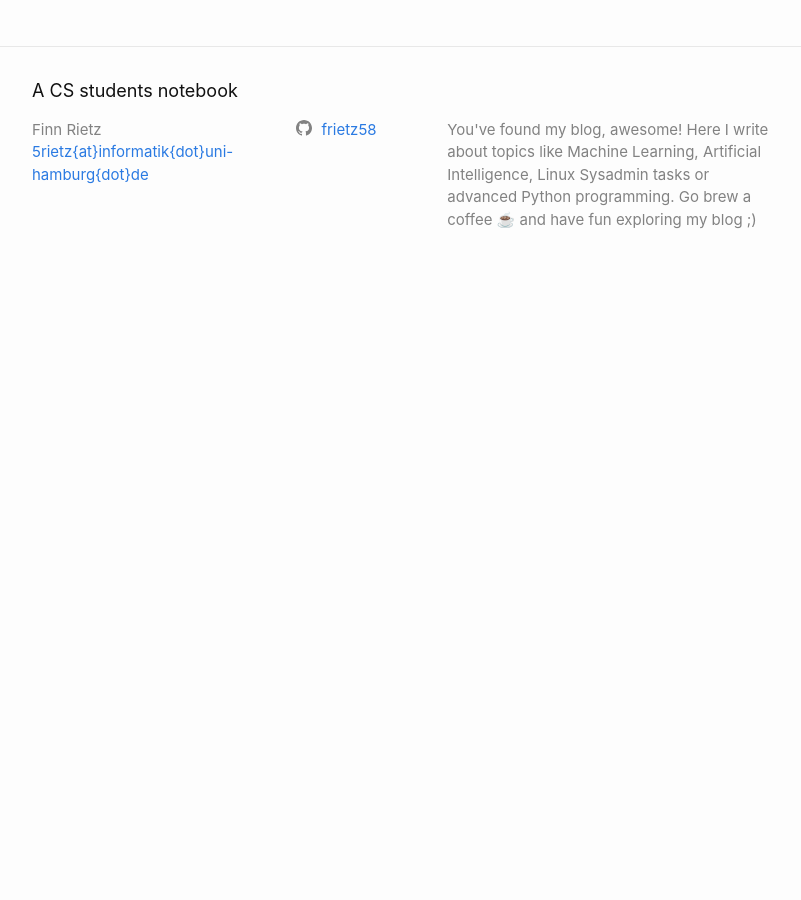
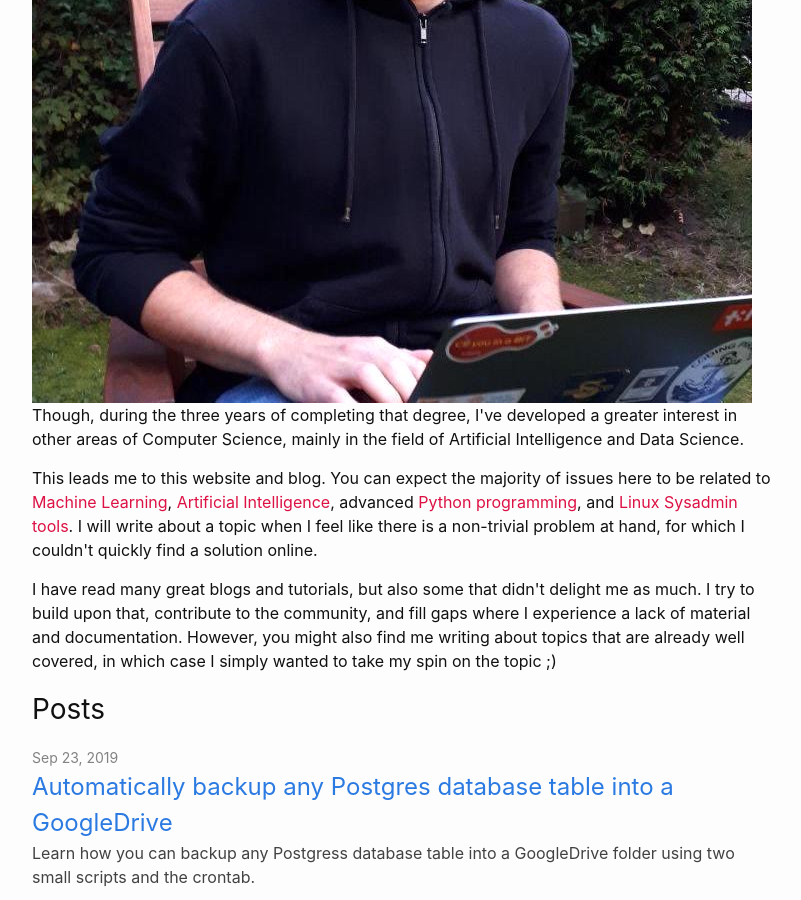
Before and after one commit to frietz58/frietz58.github.io, a Jekyll site: the page built from index.markdown, in a window 1280 px wide and 900 px high, scrolled down 609 px. Shown: the whole window, without its empty margins (238-1039 px from the left). Built offline with Jekyll 4.4.1, drawn with Linux system fonts in a browser that asks for light colours; before the commit the page ends 900 px from its top, so only the background shows below that; some of the changed text lies outside the part shown.

Commit message:
refactor landing page to include author information

```diff
--- a/index.markdown
+++ b/index.markdown
@@ -4,3 +4,23 @@
 
 layout: home
 ---
+
+<div class="home-author-text-wrapper">
+  <header class="home-intro-header"><h1>Let me introduce myself...</h1></header>
+  <!-- The text next to the image-->
+  <article class="main">
+    <p class="next-to-author"> Hey, I am Finn. Currently, I'm working on getting my Master's Degree in Computer Science at the University of Hamburg, Germany. I've got a Bachelor in Human-Computer Interaction, which is an interdisciplinary study path, seeking to combine cognitive principals from Psychology with Computer Science. </p>
+  </article>
+
+  <!-- The image-->
+  <aside class="aside aside-1">
+    <img src="/assets/img/me.jpg" class="author-pic-home">
+  </aside>
+
+  <!-- The text underneath the image and first sentence...-->
+  <footer class="footer">
+    <p> Though, during the three years of completing that degree, I've developed a greater interest in other areas of Computer Science, mainly in the field of Artificial Intelligence and Data Science. </p>
+    <p> This leads me to this website and blog. You can expect the majority of issues here to be related to <span class="text-highlight-red">Machine Learning</span>, <span class="text-highlight-red">Artificial Intelligence</span>, advanced <span class="text-highlight-red">Python programming</span>, and <span class="text-highlight-red">Linux Sysadmin tools</span>. I will write about a topic when I feel like there is a non-trivial problem at hand, for which I couldn't quickly find a solution online. </p>
+    <p> I have read many great blogs and tutorials, but also some that didn't delight me as much. I try to build upon that, contribute to the community, and fill gaps where I experience a lack of material and documentation. However, you might also find me writing about topics that are already well covered, in which case I simply wanted to take my spin on the topic ;) </p>
+  </footer>
+</div>
```
